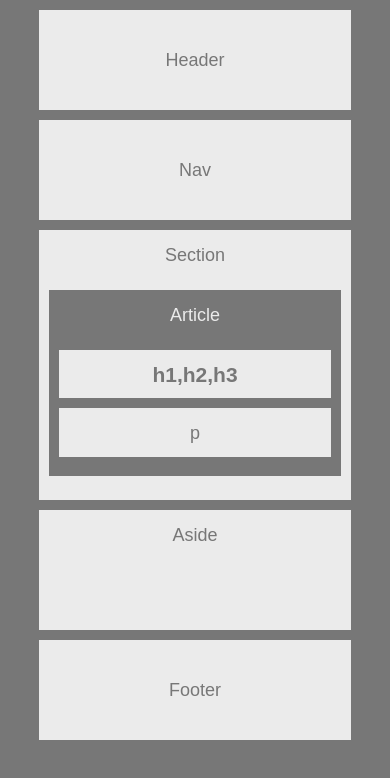
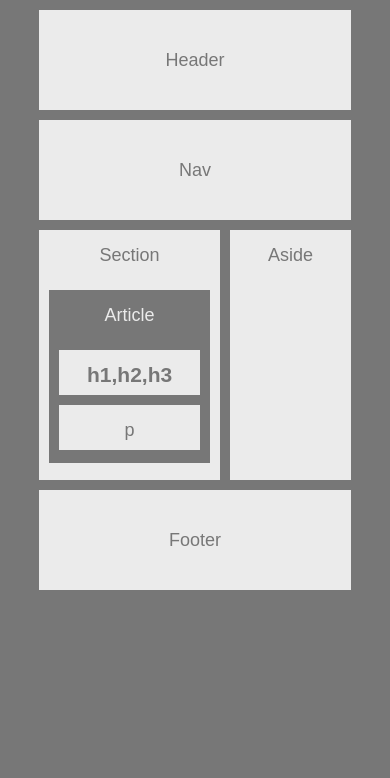
Before and after one commit to blambillotte/HW-Wireframe, a plain HTML site: page index.html in a window 390 px wide. Drawn offline with Linux system fonts and the light colour scheme.

Commit message:
Added in a new branch for a simple Float solution

```diff
--- a/style.css
+++ b/style.css
@@ -45,7 +45,8 @@ h1 {
 .section {
   background-color: var(--white);
   margin-right: 10px;
-  flex-grow: 3;
+  width: 60%;
+  float: left;
 
 }
 
@@ -67,26 +68,8 @@ h1 {
 
 .aside {
   height: 100%;
+  width: 40%;
   min-height: 100px;
   background-color: var(--white);
-  flex-grow: 2;
+  float: left;
 }
-
-
-/**** Column Layout for Smaller Screens ****/
-@media (max-width: 500px) {
-
-  .content {
-    flex-direction: column;
-    min-height: 400px;
-  }
-
-  .section {
-    margin-bottom: 10px;
-    margin-right: 0;
-  }
-
-  .aside {
-    height: 100px;
-  }
-}
```
